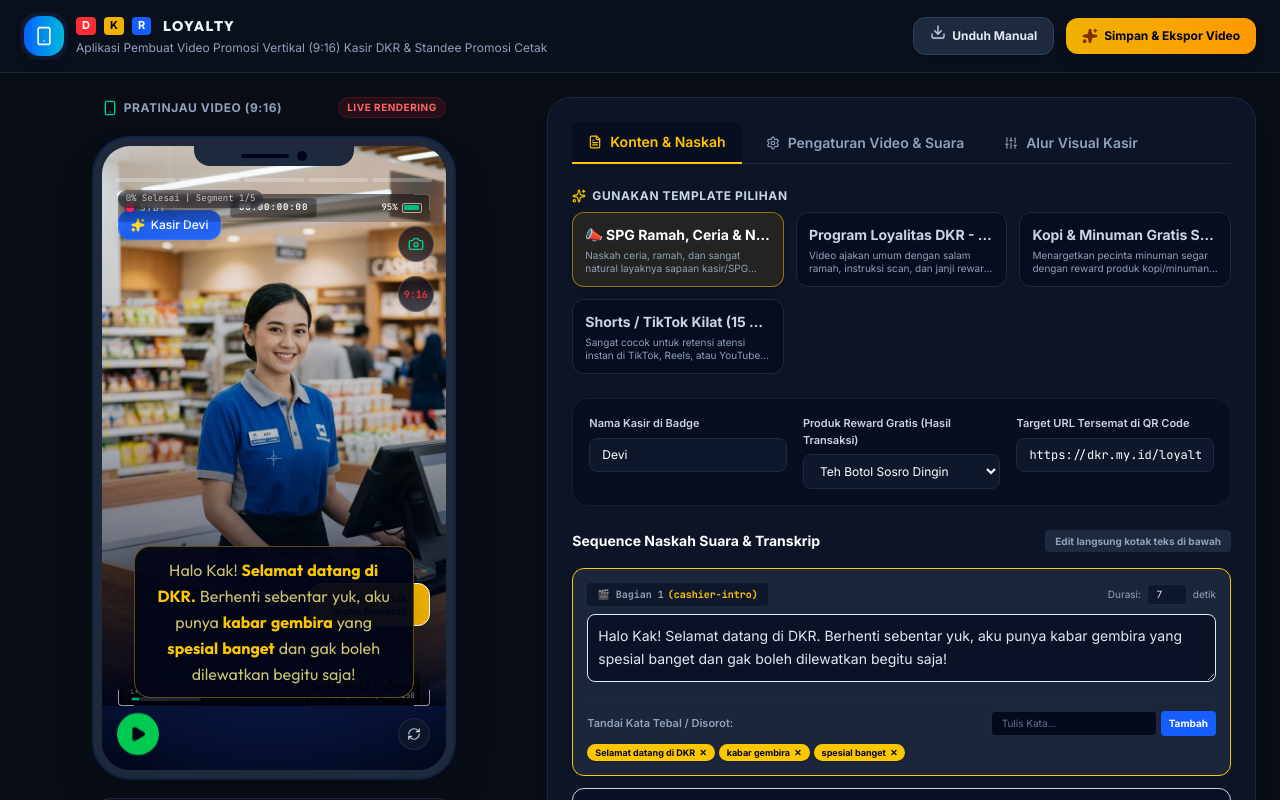
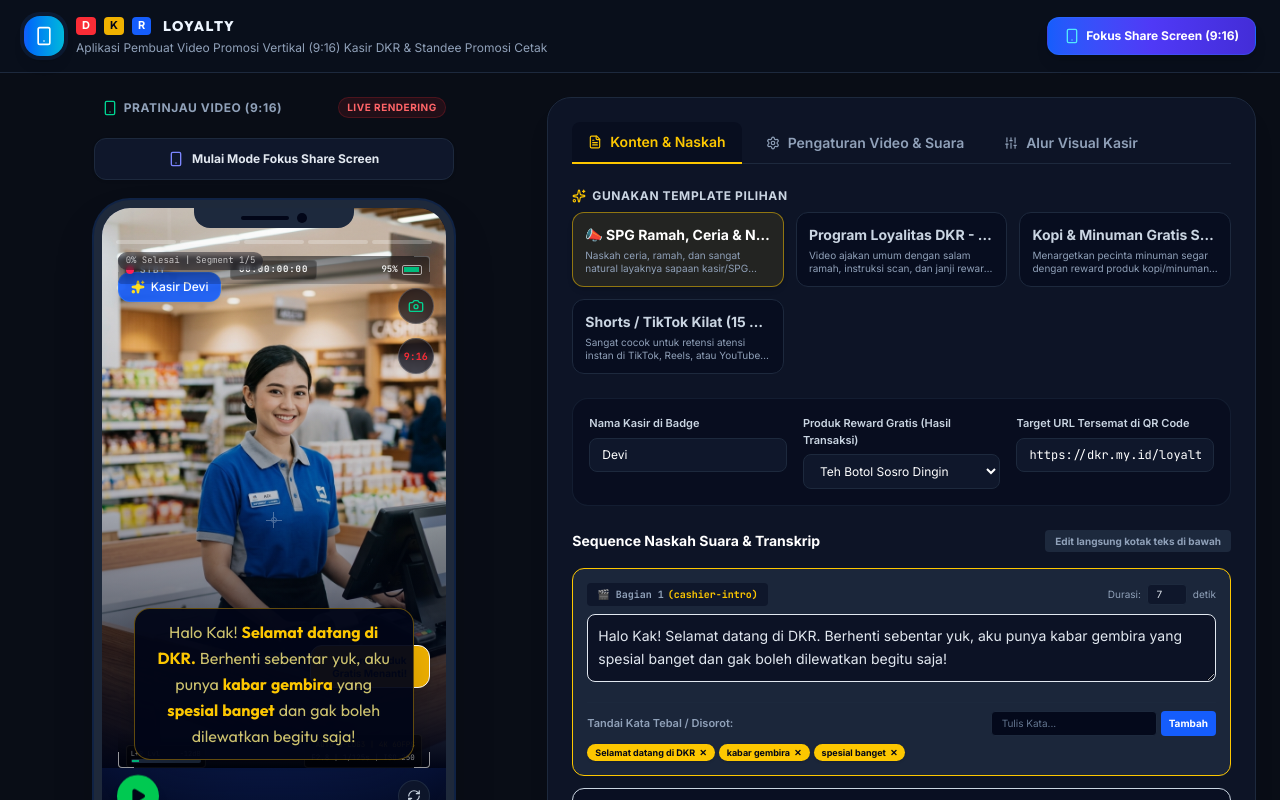
Before and after one commit to maydreamonline-star/AI-Video, a React (Vite) app: page / in a window 1280 px wide. Shown: the top 800 px of the page. Built offline with nearby package versions, Linux system fonts and the light colour scheme.

Commit message:
feat(ui): add public screen sharing focus mode
Implement a dedicated presentation view with simplified controls to enhance visibility during screen sharing or live projection.

```diff
--- a/src/App.tsx
+++ b/src/App.tsx
@@ -11,6 +11,9 @@ import {
 } from 'lucide-react';
 
 export default function App() {
+  // Public Screen Sharing Focus Mode State
+  const [isShareFocus, setIsShareFocus] = useState<boolean>(false);
+
   // Config state
   const [config, setConfig] = useState<VideoConfig>({
     merchantName: 'DKR Retail Store',
@@ -550,6 +553,65 @@ export default function App() {
 
   const isExportingActive = exportingState === 'preparing' || exportingState === 'rendering' || ['countdown', 'recording', 'processing'].includes(recorderState);
 
+  if (isShareFocus) {
+    return (
+      <div className="min-h-screen bg-[#07090e] text-[#dfebfc] flex flex-col items-center justify-center font-sans p-4 relative overflow-hidden selection:bg-blue-500/30">
+        {/* Ambient background glows for professional projection look */}
+        <div className="absolute top-1/4 left-1/4 w-96 h-96 bg-blue-500/10 rounded-full blur-[120px] pointer-events-none" />
+        <div className="absolute bottom-1/4 right-1/4 w-96 h-96 bg-yellow-500/5 rounded-full blur-[120px] pointer-events-none" />
+
+        {/* Floating Presentation Control Panel */}
+        <div className="w-full max-w-[350px] sm:max-w-[380px] mb-4 flex items-center justify-between z-10 bg-slate-900/90 backdrop-blur-md p-3 rounded-2xl border border-slate-800 shadow-2xl">
+          <div className="flex items-center gap-2">
+            <span className="relative flex h-2.5 w-2.5">
+              <span className="animate-ping absolute inline-flex h-full w-full rounded-full bg-emerald-400 opacity-75"></span>
+              <span className="relative inline-flex rounded-full h-2.5 w-2.5 bg-emerald-500"></span>
+            </span>
+            <span className="text-xs font-black text-slate-200 tracking-wider uppercase font-mono">Pratinjau Publik (9:16)</span>
+          </div>
+
+          <button
+            onClick={() => {
+              pauseVideo();
+              setIsShareFocus(false);
+            }}
+            className="bg-slate-800 hover:bg-slate-700 text-white border border-slate-700 font-extrabold text-xs px-3.5 py-1.5 rounded-xl active:scale-95 transition-all flex items-center gap-1 shadow-sm"
+          >
+            <span>✕ Keluar Mode Fokus</span>
+          </button>
+        </div>
+
+        {/* Smartphone Simulator Area (No wrapper panel clutter) */}
+        <div className="scale-100 sm:scale-[1.03] transition-transform duration-300 drop-shadow-[0_25px_60px_rgba(29,78,216,0.15)] z-10 my-1">
+          <VideoPlayer
+            segments={segments}
+            config={config}
+            highlightedImages={{
+              cashier: defaultImages.cashier,
+              flyer: defaultImages.flyer
+            }}
+            isPlaying={isPlaying}
+            activeSegmentId={currentSegmentId}
+            onPlayToggle={handlePlayToggle}
+            onRestart={handleRestart}
+            currentTime={currentSegmentTime}
+            currentWordIndex={currentWordIndex}
+          />
+        </div>
+
+        {/* Clean Sharing Helper Overlay */}
+        <div className="max-w-[350px] sm:max-w-[380px] w-full mt-4 bg-slate-905/65 backdrop-blur-md p-4 rounded-2xl border border-slate-800/80 text-center space-y-1.5 z-10 shadow-lg">
+          <p className="text-[11px] text-slate-300 leading-relaxed font-bold">
+            💡 Panduan Rekam / Share Screen Publik:
+          </p>
+          <p className="text-[10px] text-slate-400 leading-normal">
+            Saat masuk menu sharing browser (Share Screen), pilih menu <b>"Tab Chrome" (Chrome Tab)</b> lalu pilih tab ini. Perekam luar atau penonton konferensi Anda hanya akan melihat area video HP 9:16 yang bersih ini tanpa panel konfigurasi admin di sekitarnya!
+          </p>
+        </div>
+      </div>
+    );
+  }
+
   return (
     <div className="min-h-screen bg-[#090d16] text-[#dfebfc] flex flex-col font-sans selection:bg-blue-500/30">
 
@@ -575,34 +637,11 @@ export default function App() {
 
           <div className="flex items-center gap-3">
             <button
-              onClick={handleDownloadManifestDirectly}
-              className="bg-slate-800 hover:bg-slate-700 text-slate-200 border border-slate-700 font-extrabold text-xs px-4 py-2.5 rounded-xl shadow flex items-center gap-1.5 transition-transform active:scale-95"
-              title="Unduh Manifes Data Kampanye langsung tanpa rekam layar"
+              onClick={() => setIsShareFocus(true)}
+              className="bg-gradient-to-r from-blue-600 via-indigo-600 to-indigo-700 hover:from-blue-500 hover:to-indigo-600 text-white font-extrabold text-xs px-4 py-2.5 rounded-xl shadow-lg border border-blue-500/30 flex items-center gap-1.5 transition-all active:scale-95 group"
             >
-              <Download className="w-4 h-4 text-slate-300 animate-bounce" />
-              <span>Unduh Manual</span>
-            </button>
-            <button
-              id="export-trigger-btn"
-              onClick={openExportHub}
-              disabled={isExportingActive}
-              className={`bg-gradient-to-r from-yellow-500 to-amber-500 hover:from-yellow-600 hover:to-amber-600 text-slate-950 font-extrabold text-xs px-4 py-2.5 rounded-xl shadow-lg flex items-center gap-1.5 transition-all duration-200 ${
-                isExportingActive
-                  ? 'opacity-65 cursor-not-allowed scale-95'
-                  : 'active:scale-95 hover:shadow-xl'
-              }`}
-            >
-              {isExportingActive ? (
-                <>
-                  <RefreshCw className="w-4 h-4 text-slate-950 animate-spin" />
-                  <span>Proses Ekspor Aktif...</span>
-                </>
-              ) : (
-                <>
-                  <Sparkles className="w-4 h-4 text-amber-900 fill-amber-900 animate-pulse" />
-                  <span>Simpan & Ekspor Video</span>
-                </>
-              )}
+              <Smartphone className="w-4 h-4 text-cyan-300 group-hover:scale-110 transition-transform animate-pulse" />
+              <span>Fokus Share Screen (9:16)</span>
             </button>
           </div>
         </div>
@@ -623,6 +662,15 @@ export default function App() {
                 Live Rendering
               </span>
             </div>
+
+            {/* Enter Share Screen Button directly under the preview title */}
+            <button
+              onClick={() => setIsShareFocus(true)}
+              className="w-full bg-slate-900 hover:bg-slate-800 text-slate-200 font-extrabold text-xs py-3 px-4 rounded-xl shadow border border-slate-800 hover:border-slate-700 flex items-center justify-center gap-2 transition-all active:scale-95 group"
+            >
+              <Smartphone className="w-4 h-4 text-indigo-400 group-hover:scale-110 transition-transform" />
+              <span>Mulai Mode Fokus Share Screen</span>
+            </button>
 
             {/* Video Player Display */}
             <VideoPlayer
```
